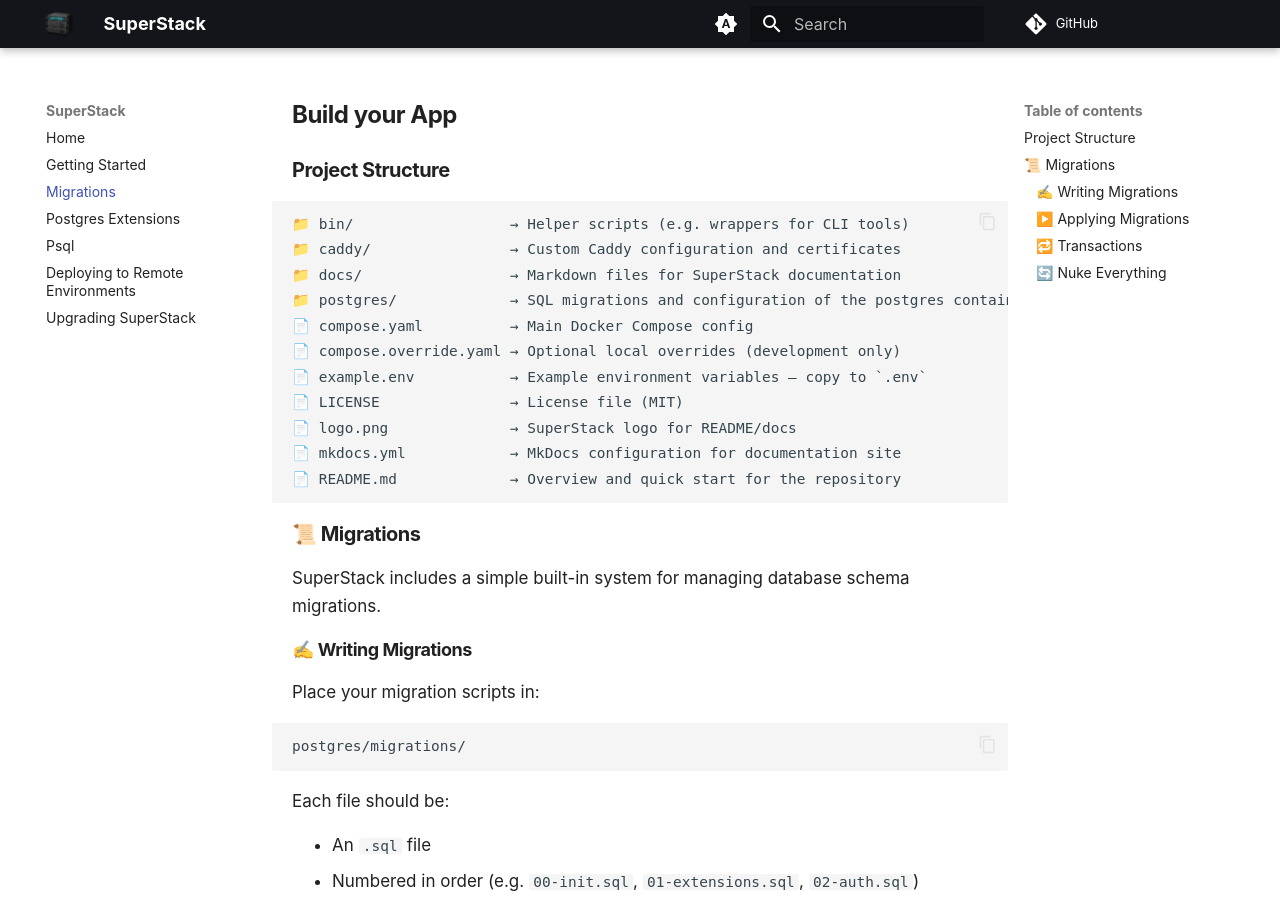
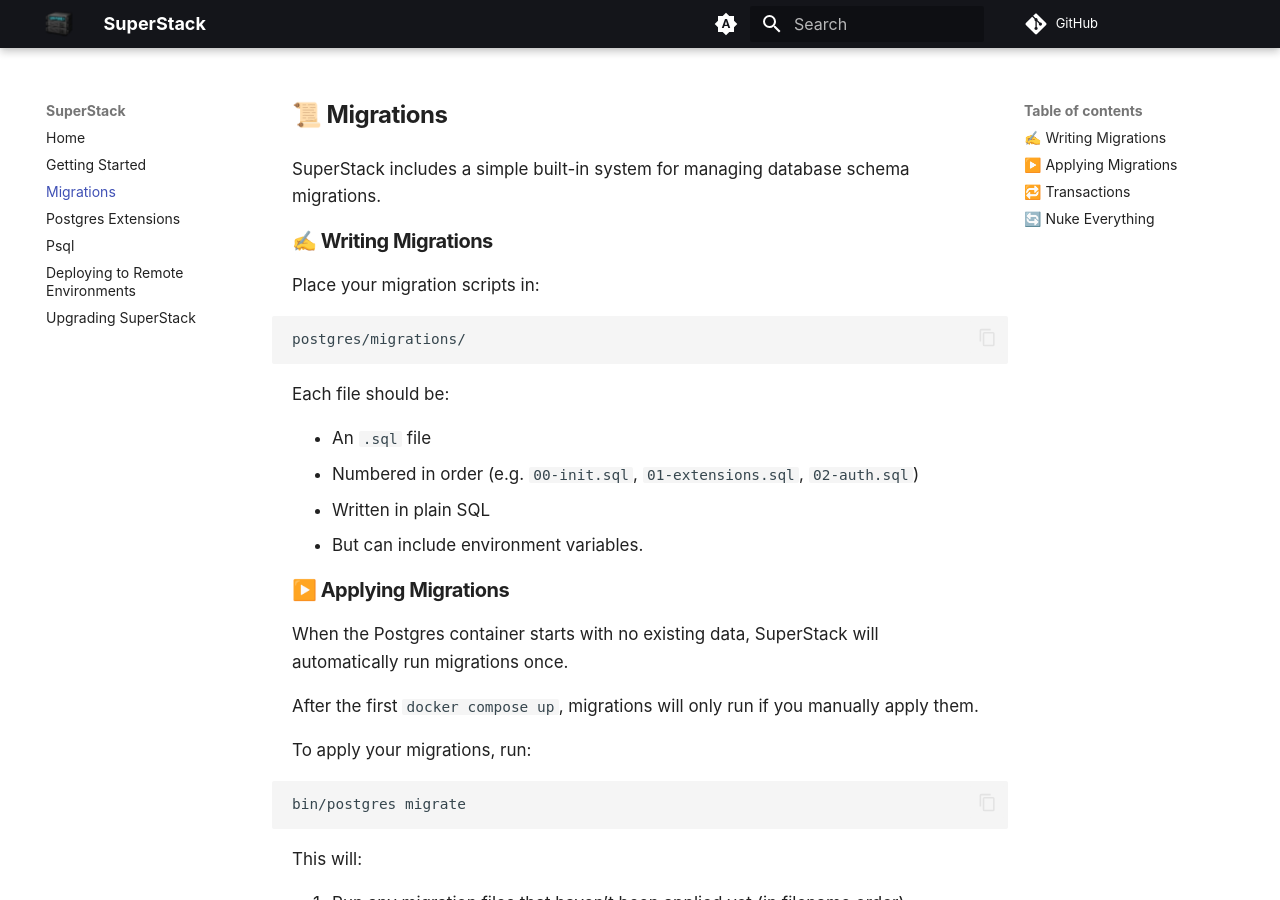
Before and after one commit to explodinglabs/superstack.docs, an MkDocs documentation site: the page built from docs/migrations.md, in a window 1280 px wide and 900 px high. Built offline with MkDocs 1.6.1 and Material for MkDocs 9.7.7, drawn with Linux system fonts in a browser that asks for light colours; comment, search, counter and statistics services are not loaded.

Commit message:
Adjust Migrations doc

````diff
--- a/docs/migrations.md
+++ b/docs/migrations.md
@@ -1,27 +1,9 @@
-# Build your App
-
-## Project Structure
-
-```
-📁 bin/                  → Helper scripts (e.g. wrappers for CLI tools)
-📁 caddy/                → Custom Caddy configuration and certificates
-📁 docs/                 → Markdown files for SuperStack documentation
-📁 postgres/             → SQL migrations and configuration of the postgres container
-📄 compose.yaml          → Main Docker Compose config
-📄 compose.override.yaml → Optional local overrides (development only)
-📄 example.env           → Example environment variables — copy to `.env`
-📄 LICENSE               → License file (MIT)
-📄 logo.png              → SuperStack logo for README/docs
-📄 mkdocs.yml            → MkDocs configuration for documentation site
-📄 README.md             → Overview and quick start for the repository
-```
-
-## 📜 Migrations
+# 📜 Migrations
 
 SuperStack includes a simple built-in system for managing database schema
 migrations.
 
-### ✍️ Writing Migrations
+## ✍️ Writing Migrations
 
 Place your migration scripts in:
 
@@ -36,7 +18,7 @@
 - Written in plain SQL
 - But can include environment variables.
 
-### ▶️ Applying Migrations
+## ▶️ Applying Migrations
 
 When the Postgres container starts with no existing data, SuperStack will
 automatically run migrations once.
@@ -59,7 +41,7 @@
 
 > 💡 `bin/postgres` is short for `docker compose exec postgres`
 
-### 🔁 Transactions
+## 🔁 Transactions
 
 Use `BEGIN;` and `COMMIT;` to wrap migration files when all included
 statements are transactional. This ensures that all changes are applied
@@ -108,7 +90,7 @@
 LOAD
 ```
 
-### 🔄 Nuke Everything
+## 🔄 Nuke Everything
 
 If you want to start fresh, wipe your database and re-run all migrations from
 scratch:
````
